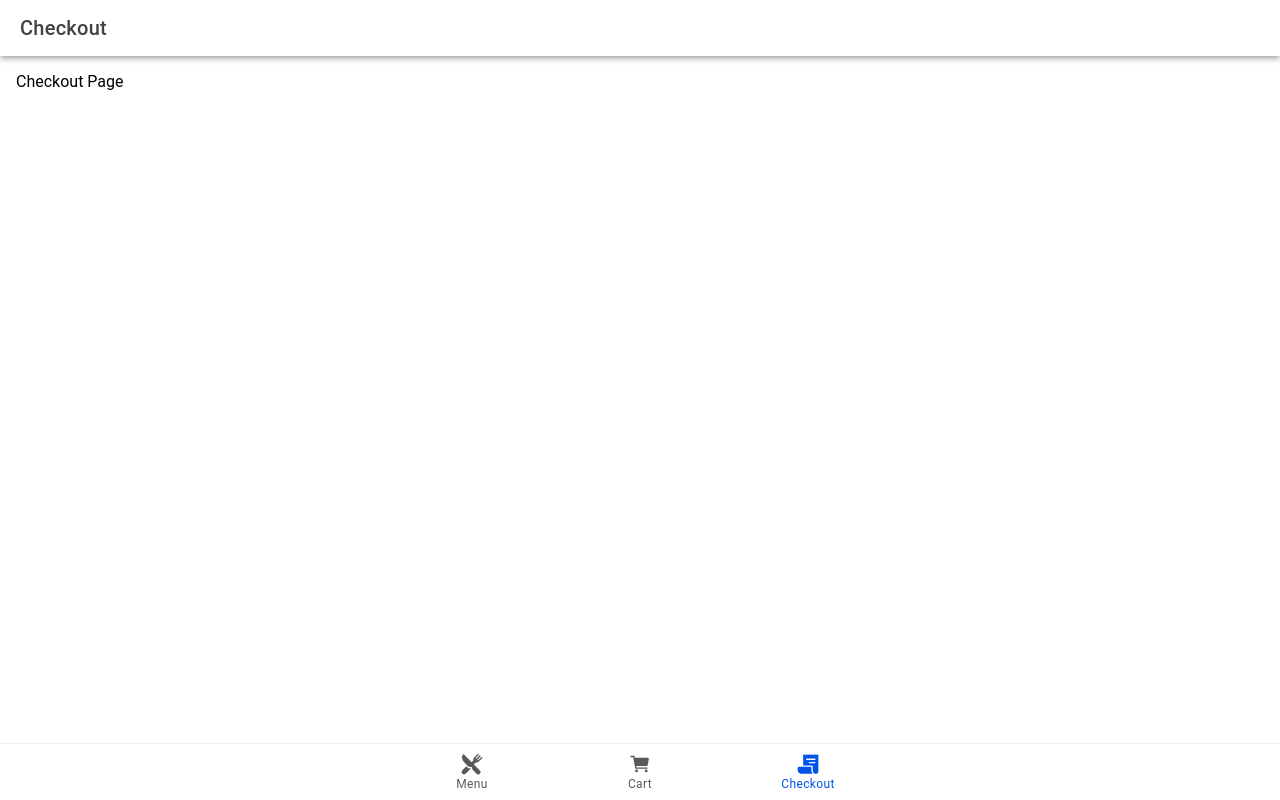
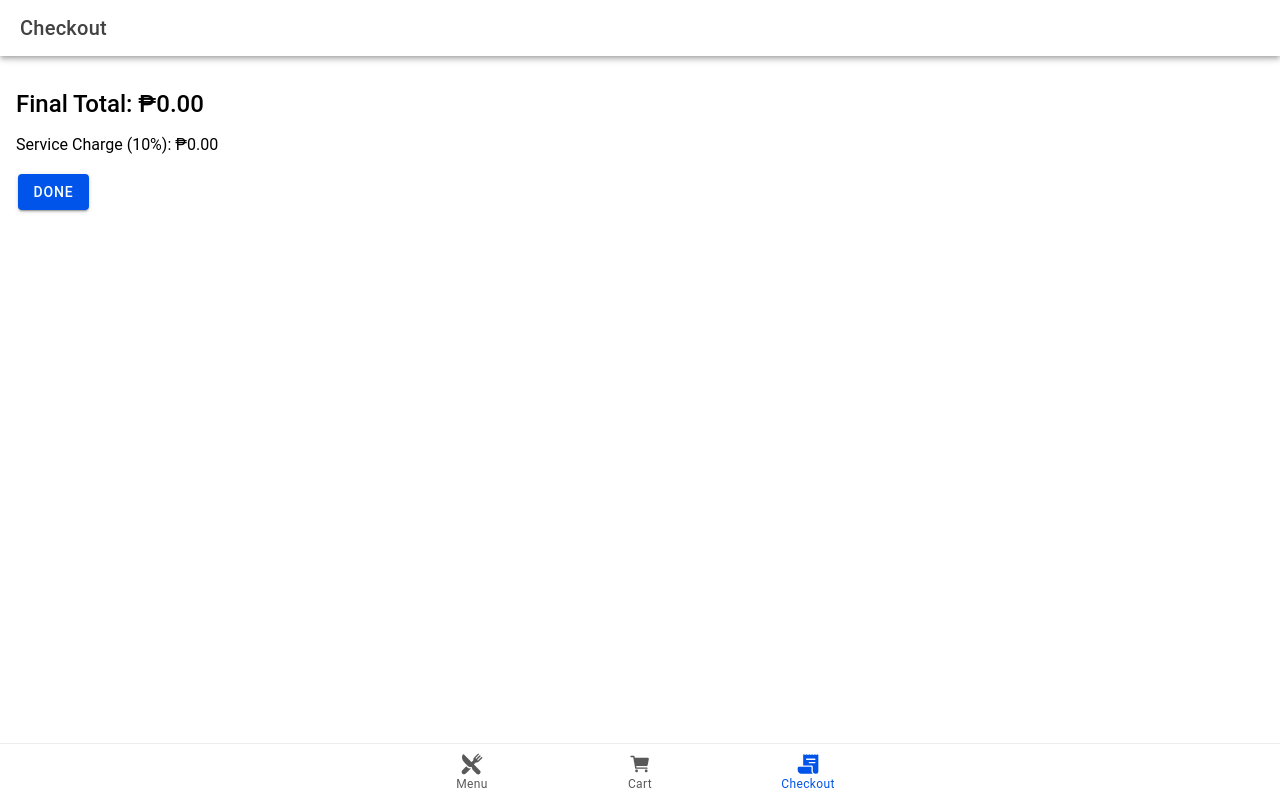
Before and after one commit to clintuy/fnstr-restaurant-ordering-system, a React (Vite) app: page /checkout in a window 1280 px wide. Built offline with nearby package versions, Linux system fonts and the light colour scheme.

Commit message:
Add checkout page details

```diff
--- a/src/components/CartItemCard.tsx
+++ b/src/components/CartItemCard.tsx
@@ -12,7 +12,7 @@ import {
   IonItem,
   IonLabel,
 } from "@ionic/react";
-import { type CartItem, updateQty } from "../redux/cartSlice";
+import { type CartItem, updateQty, removeItem } from "../redux/cartSlice";
 import { useDispatch } from "react-redux";
 
 interface CartItemCardProps {
@@ -104,7 +104,12 @@ const CartItemCard: React.FC<CartItemCardProps> = ({ item }) => {
 
             {/* Remove button */}
             <IonCol size="12" sizeMd="4">
-              <IonButton data-cy="remove-item" color="danger" expand="block">
+              <IonButton
+                data-cy="remove-item"
+                color="danger"
+                expand="block"
+                onClick={() => dispatch(removeItem(item))}
+              >
                 Remove
               </IonButton>
             </IonCol>
--- a/src/pages/CheckOutPage.tsx
+++ b/src/pages/CheckOutPage.tsx
@@ -4,8 +4,17 @@ import {
   IonHeader,
   IonToolbar,
   IonTitle,
+  IonButton,
 } from "@ionic/react";
+import { useDispatch, useSelector } from "react-redux";
+import type { RootState } from "../redux/store";
+import { clearCart } from "../redux/cartSlice";
 export default function CheckoutPage() {
+  const dispatch = useDispatch();
+  const { items } = useSelector((s: RootState) => s.cart);
+  const subtotal = items.reduce((s, i) => s + i.price * i.quantity, 0);
+  const service = subtotal * 0.1;
+  const total = subtotal + service;
   return (
     <IonPage>
       <IonHeader>
@@ -15,7 +24,17 @@ export default function CheckoutPage() {
       </IonHeader>
 
       <IonContent className="ion-padding">
-        <div>Checkout Page</div>
+        <h2>Final Total: ₱{total.toFixed(2)}</h2>
+        <p>Service Charge (10%): ₱{service.toFixed(2)}</p>
+
+        <IonButton
+          onClick={() => {
+            alert(`Paid on ${new Date().toLocaleString()}`);
+            dispatch(clearCart());
+          }}
+        >
+          Done
+        </IonButton>
       </IonContent>
     </IonPage>
   );
--- a/src/redux/cartSlice.ts
+++ b/src/redux/cartSlice.ts
@@ -42,8 +42,19 @@ const cartSlice = createSlice({
         target.quantity = quantity;
       }
     },
+    removeItem(state, action: PayloadAction<CartItem>) {
+      const { id, addons } = action.payload;
+      state.items = state.items.filter(
+        (i) =>
+          i.id !== id || JSON.stringify(i.addons) !== JSON.stringify(addons)
+      );
+    },
+    clearCart(state) {
+      state.items = [];
+    },
   },
 });
 
-export const { addToCart, updateQty } = cartSlice.actions;
+export const { addToCart, updateQty, removeItem, clearCart } =
+  cartSlice.actions;
 export default cartSlice.reducer;
```
